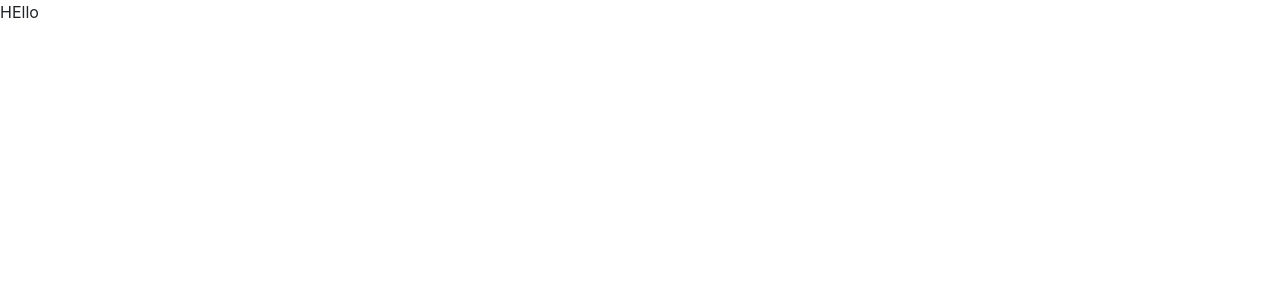
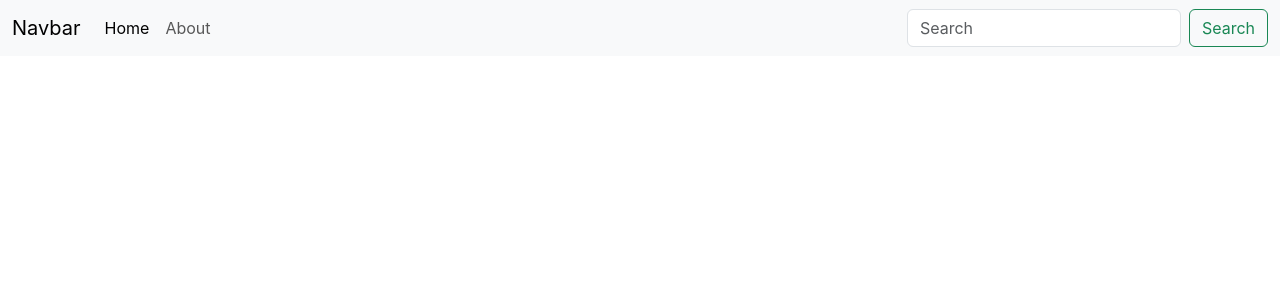
Before and after one commit to prins-kraj/NewsNexus, a React (Create React App) app: page / in a window 1280 px wide. Shown: the top 300 px of the page. Built offline with nearby package versions, Linux system fonts and the light colour scheme.

Commit message:
Navbar added

```diff
--- a/src/App.js
+++ b/src/App.js
@@ -2,11 +2,14 @@
 import './App.css';
 
 import React, { Component } from 'react'
+import Navbar from './components/Navbar';
 
 export default class App extends Component {
   render() {
     return (
-      <div>HEllo</div>
+      <div>
+        <Navbar/>
+      </div>
     )
   }
 }
--- /dev/null
+++ b/src/components/Navbar.js
@@ -0,0 +1,32 @@
+import React, { Component } from 'react'
+
+export default class Navbar extends Component {
+  render() {
+    return (
+      <div>
+        <nav className="navbar navbar-expand-lg bg-body-tertiary">
+  <div className="container-fluid">
+    <a className="navbar-brand" href="\">Navbar</a>
+    <button className="navbar-toggler" type="button" data-bs-toggle="collapse" data-bs-target="\navbarSupportedContent" aria-controls="navbarSupportedContent" aria-expanded="false" aria-label="Toggle navigation">
+      <span className="navbar-toggler-icon"></span>
+    </button>
+    <div className="collapse navbar-collapse" id="navbarSupportedContent">
+      <ul className="navbar-nav me-auto mb-2 mb-lg-0">
+        <li className="nav-item">
+          <a className="nav-link active" aria-current="page" href="\">Home</a>
+        </li>
+        <li className="nav-item">
+          <a className="nav-link" href="\about">About</a>
+        </li>
+      </ul>
+      <form className="d-flex" role="search">
+        <input className="form-control me-2" type="search" placeholder="Search" aria-label="Search"/>
+        <button className="btn btn-outline-success" type="submit">Search</button>
+      </form>
+    </div>
+  </div>
+</nav>
+      </div>
+    )
+  }
+}
```
